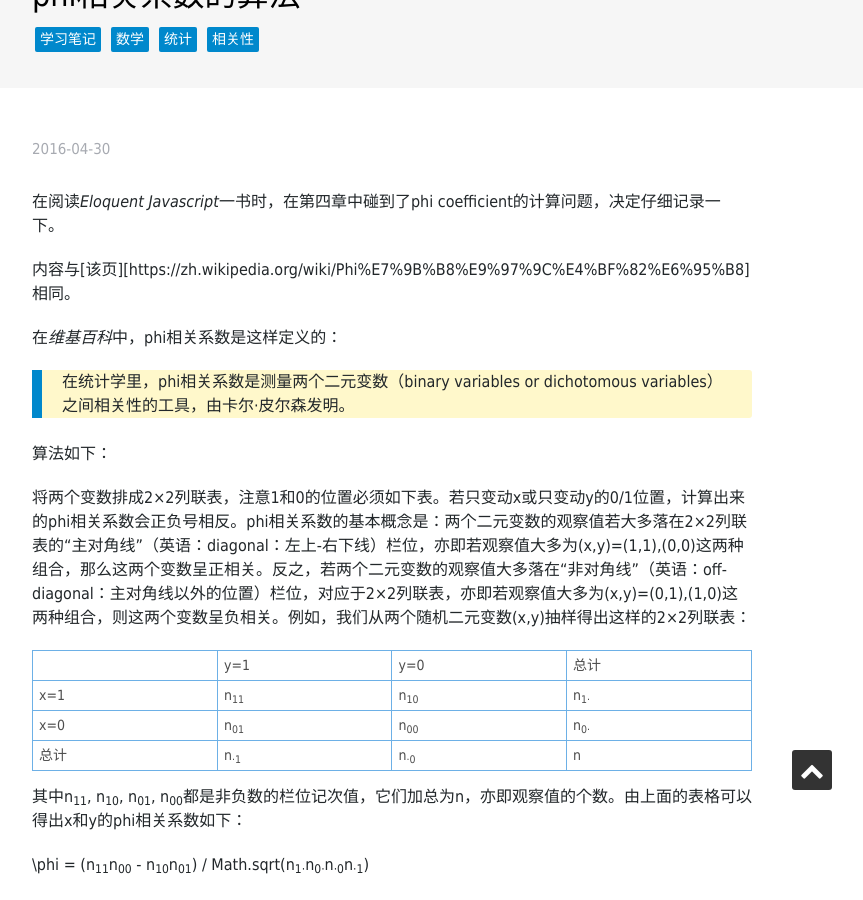
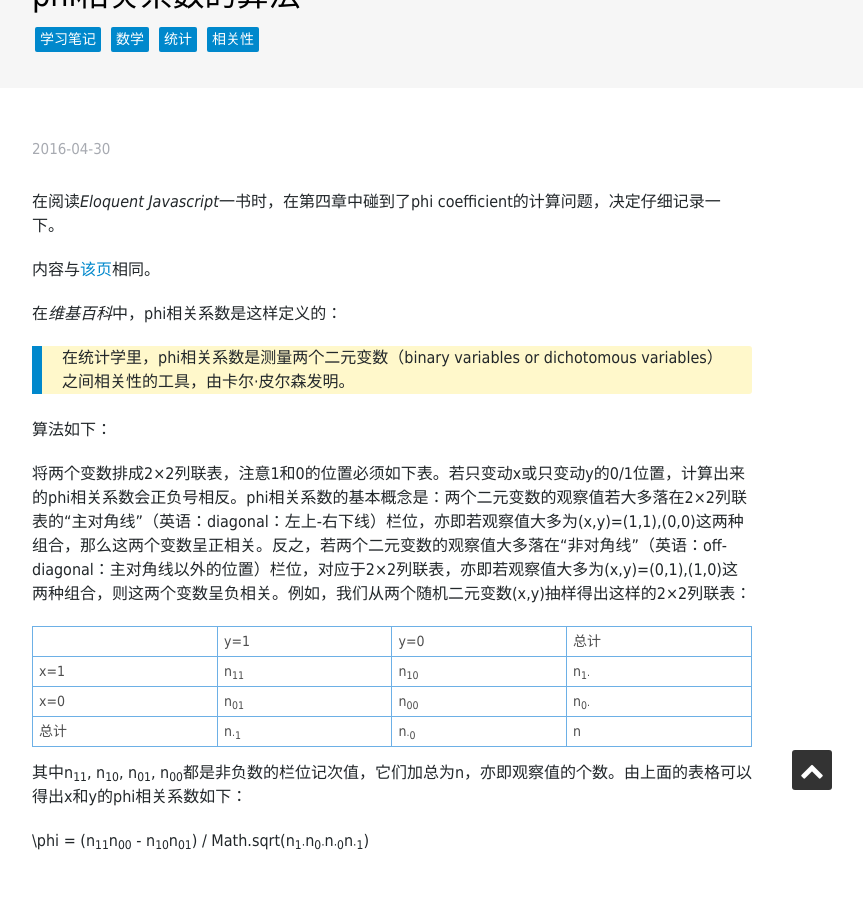
Before and after one commit to fantaghiro/fantaghiro.github.io, a Jekyll site: the page built from _posts/2016-04-30-phi-coefficient.markdown, in a window 1280 px wide and 900 px high, scrolled down 319 px. Shown: the whole window, without its empty margins (248-1111 px from the left). Built offline with Jekyll 4.4.1, drawn with Linux system fonts in a browser that asks for light colours; nearby versions of some CDN libraries; some web fonts are replaced.

Commit message:
Update 2016-04-30-phi-coefficient.markdown

```diff
--- a/_posts/2016-04-30-phi-coefficient.markdown
+++ b/_posts/2016-04-30-phi-coefficient.markdown
@@ -12,7 +12,7 @@ tags:
 
 在阅读*Eloquent Javascript*一书时，在第四章中碰到了phi coefficient的计算问题，决定仔细记录一下。
 
-内容与[该页][https://zh.wikipedia.org/wiki/Phi%E7%9B%B8%E9%97%9C%E4%BF%82%E6%95%B8]相同。
+内容与[该页](https://zh.wikipedia.org/wiki/Phi%E7%9B%B8%E9%97%9C%E4%BF%82%E6%95%B8)相同。
 
 在*维基百科*中，phi相关系数是这样定义的：
 
```
